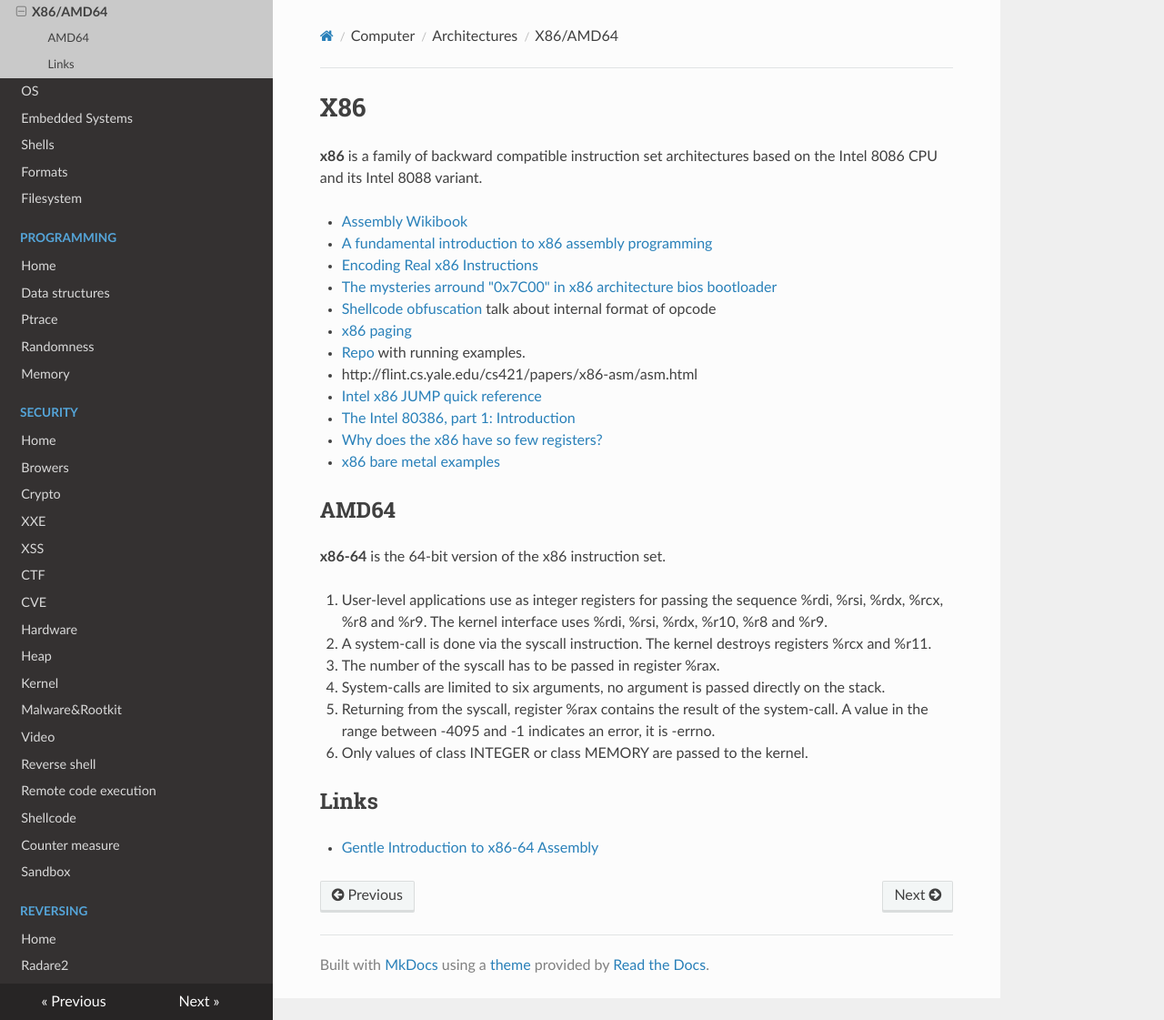
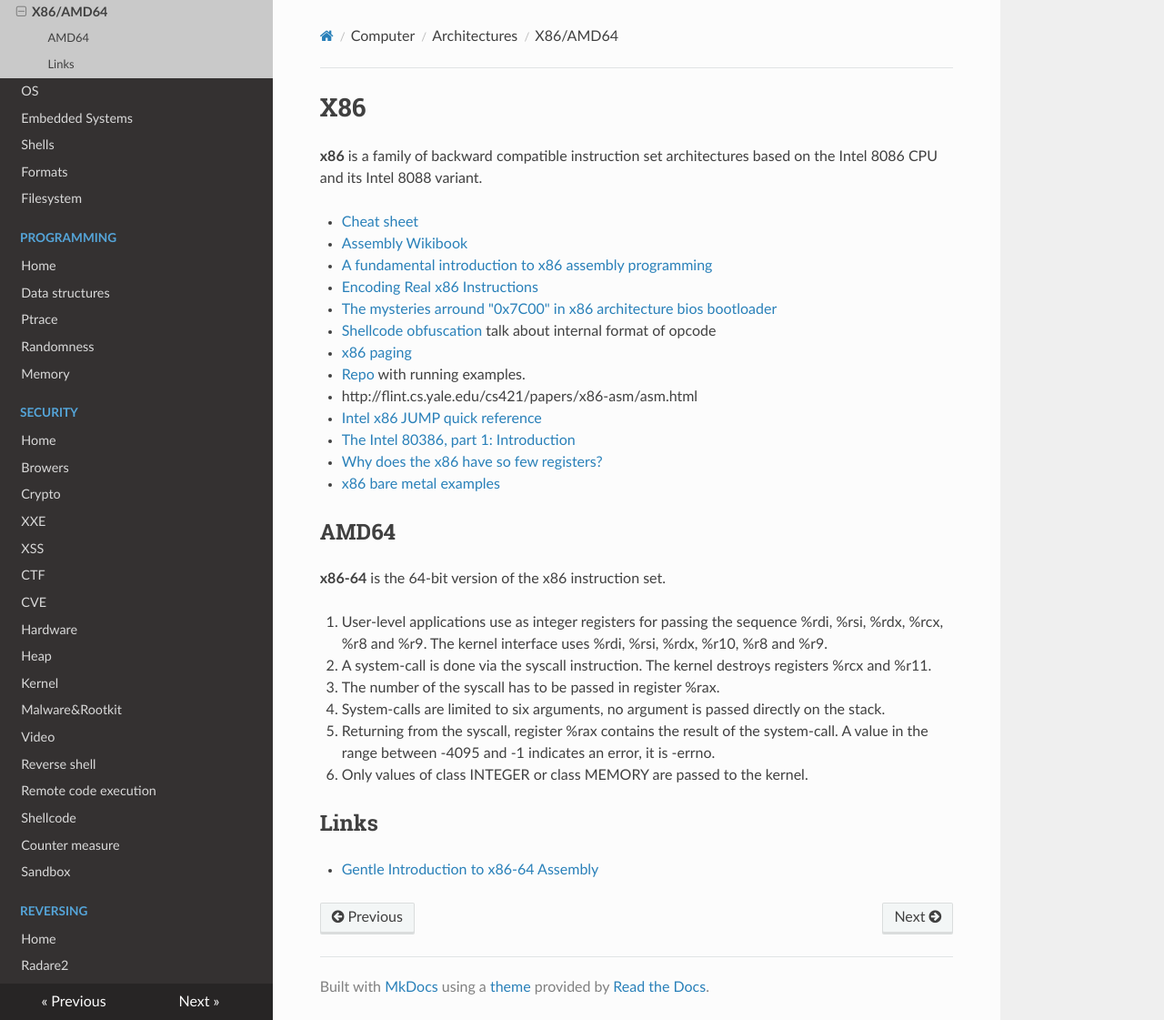
Before and after one commit to gipi/low-level, an MkDocs documentation site: the page built from docs/arch/x86.md, in a window 1280 px wide and 1121 px high. Shown: the whole window at 91% size. Built offline with MkDocs 1.6.1, drawn with Linux system fonts in a browser that asks for light colours; nearby versions of some CDN libraries; old or Windows-style settings are respelled for this version of MkDocs.

Commit message:
Update x86.md

```diff
--- a/docs/arch/x86.md
+++ b/docs/arch/x86.md
@@ -3,6 +3,7 @@
 **x86** is a family of backward compatible instruction set architectures
 based on the Intel 8086 CPU and its Intel 8088 variant.
 
+ - [Cheat sheet](http://www.jegerlehner.ch/intel/IntelCodeTable.pdf)
  - [Assembly Wikibook](https://en.wikibooks.org/wiki/X86_Assembly)
  - [A fundamental introduction to x86 assembly programming](https://www.nayuki.io/page/a-fundamental-introduction-to-x86-assembly-programming)
  - [Encoding Real x86 Instructions](http://www.c-jump.com/CIS77/CPU/x86/lecture.html)
```
